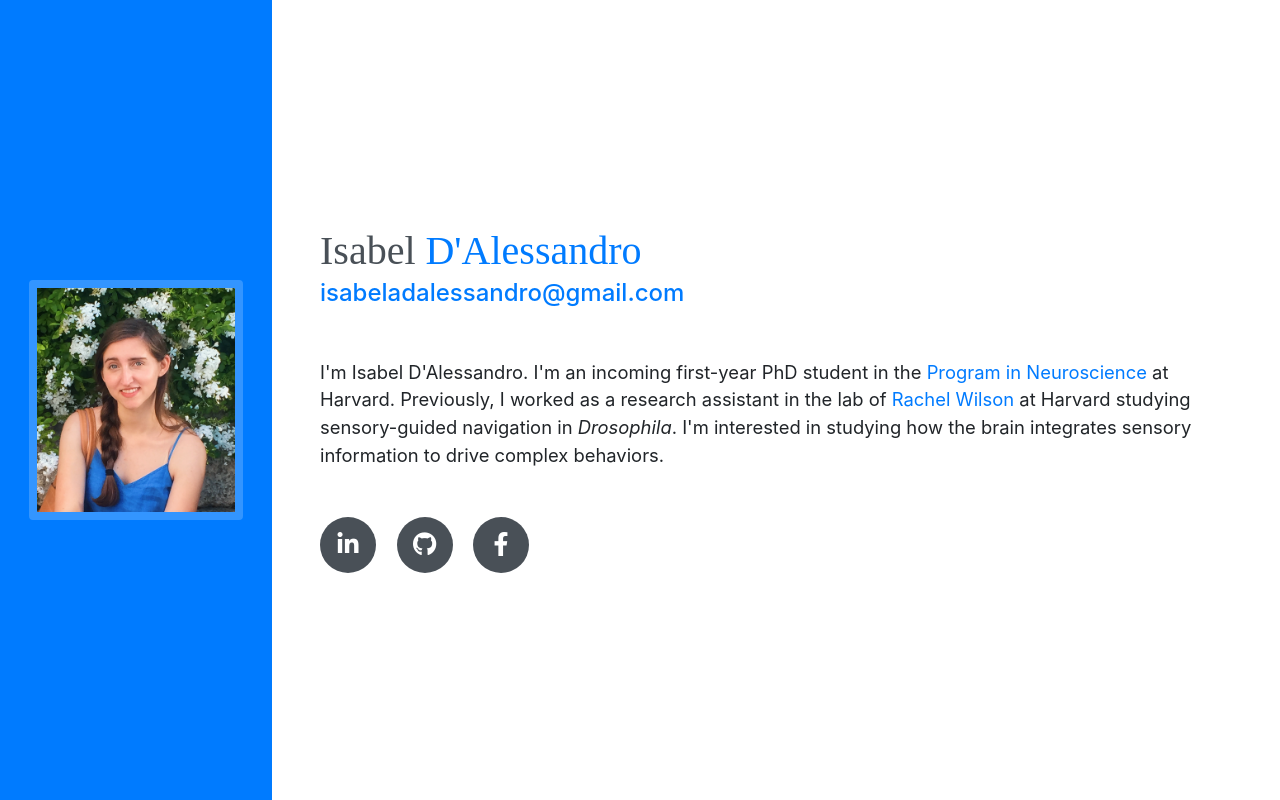
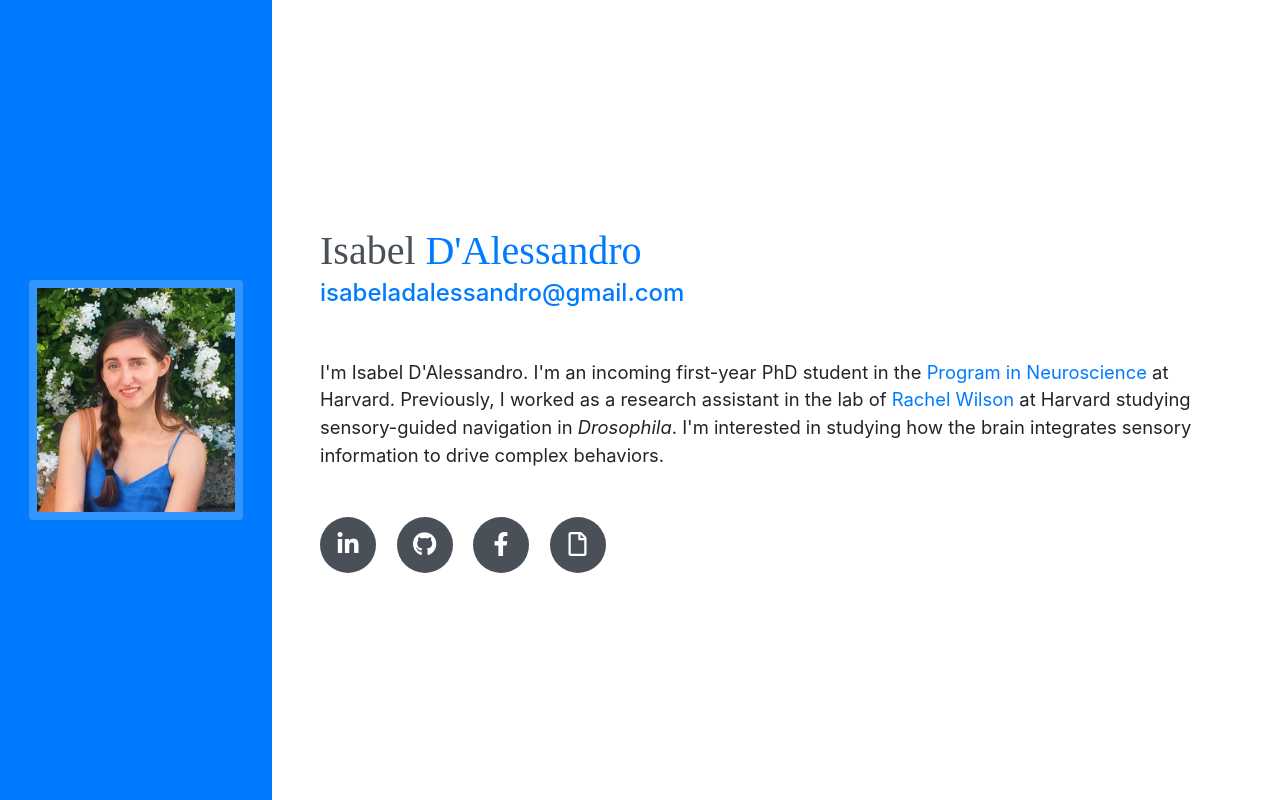
Before and after one commit to IsabelDAlessandro/IsabelDAlessandro.github.io, a website with bundled scripts: page index.html in a window 1280 px wide. Built offline with nearby package versions, Linux system fonts and the light colour scheme; a web font is replaced by a local one.

Commit message:
Update 12/21

```diff
--- a/index.html
+++ b/index.html
@@ -63,6 +63,9 @@
           <a href="https://www.facebook.com/profile.php?id=100008389603942">
             <i class="fab fa-facebook-f"></i>
           </a>
+          <a href="img/ID_CV.pdf">
+              <i class="far fa-file"></i>
+        </div>
         </div>
       </div>
     </section>
```
